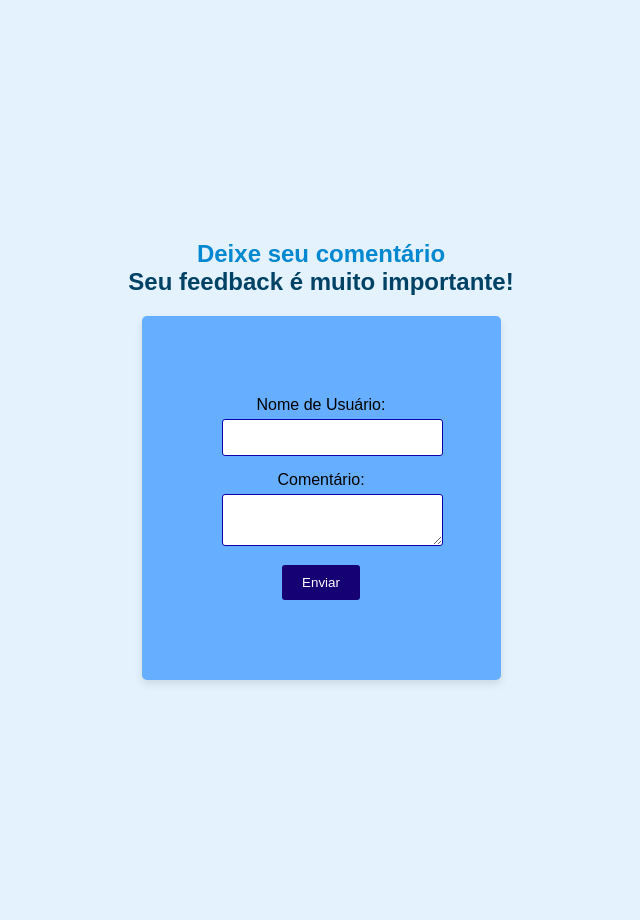
After one commit to RibeiroNet/Comentarios, a Flask app: template templates/pagina_principal.html in a window 1280 px wide. The commit adds this page. Shown: the whole page, without its empty margins (319-959 px from the left). Run offline with Flask 3, Linux system fonts and the light colour scheme; the template is opened without the code that fills it, so the values that code supplies are empty.

Commit message:
add: configurações do arquivo appy, correções de erro e adição de estrutura no html

```diff
--- a/app.py
+++ b/app.py
@@ -1,11 +1,55 @@
-#importando flask
-from flask import Flask
+#importando flask, data e hora
+import datetime
+from flask import Flask, render_template, request, redirect
+import mysql.connector
 app = Flask (__name__)
 
 # adicionando rotas
 @app.route("/")
-def paginaprincipal():
-    return "Página Principal"("pagina_principal.html")
+def pagina_principal():
+    return render_template("pagina_principal.html")
+
+@app.route("/post/comentario", methods = ["POST"])
+def post_comentario():
+    #informações vindas do formulário html
+    usuario = request.form.get("usuario")
+    comentario = request.form.get("comentario")
+    data_hora = datetime.datetime.today()
+
+    #cadastranbdo as informações no banco de dados
+    #criando conexão (ponte)
+    conexao = mysql.connector.connect(
+        host= "127.0.0.1",
+        port = 3306,
+        user = "root",
+        password = "root",
+        database = "db_comentarios")
+
+    #usa a conexão que eu criei para buscar as inf do banco de daods(pessoa da ponte)
+    cursor  = conexao.cursor()
+
+    # comando sql qe será executado
+    sql = """INSERT INTO tb_comentarios
+                (nome, data_hora, comentario)
+            VALUES
+                (%s,%s,%s)"""
+
+    # lista com dados
+    valores = (usuario,  data_hora, comentario)
+
+    #executando o comando sql
+    cursor.execute(sql,valores)
+
+    conexao.commit()
+
+    #é necessário desconectar do banco de dados, fechar a noexão
+    cursor.close()
+    conexao.close()
+
+
+    # redireciona para o index
+    return redirect ("/")
+
 
 
 # ao final de tudo, corrige bugs
--- a/requirements.txt
+++ b/requirements.txt
@@ -1,2 +1,3 @@
 # quando for informar um arquivo, colocar - r
 flask
+mysql-connector-python
--- a/static/styles/pagina_principal.css
+++ b/static/styles/pagina_principal.css
@@ -7,11 +7,15 @@
     font-family: Arial, sans-serif;
     background-color: #e3f2fd;
     text-align: center;
-    padding: 150px;
+    padding: 240px;
+}
+
+h1 {
+    color: #0288d1;
 }
 
 h2 {
-    color: #0288d1;
+    color: #004266;
 }
 
 .dados {
--- /dev/null
+++ b/templates/pagina_principal.html
@@ -0,0 +1,29 @@
+<!DOCTYPE html>
+<html lang="pt-br">
+
+<head>
+    <meta charset="UTF-8">
+    <meta name="viewport" content="width=device-width, initial-scale=1.0">
+    <!-- Link para o arquivo CSS -->
+    <link rel="stylesheet" href="{{ url_for('static',filename='styles/pagina_principal.css') }}">
+    <title>Página Inicial</title>
+</head>
+
+<body>
+    <section class="corpo">
+        <h1>Deixe seu comentário</h1>
+        <h2>Seu feedback é muito importante!</h2>
+
+        <form class="dados" action="/post/comentario" method="POST">
+            <label for="usuario">Nome de Usuário:</label><br>
+            <input  class="usuario" type="text" id="usuario" name="usuario" required><br>
+
+            <label for="comentario">Comentário:</label><br>
+            <textarea class="comentario" id="comentario" name="comentario" required></textarea><br>
+
+            <button class="button" type="submit">Enviar</button>
+        </form>
+    </section>
+
+</body>
+</html>
```
Also changed, not shown: pagina_principal.html (deleted, +0 -29 lines).
